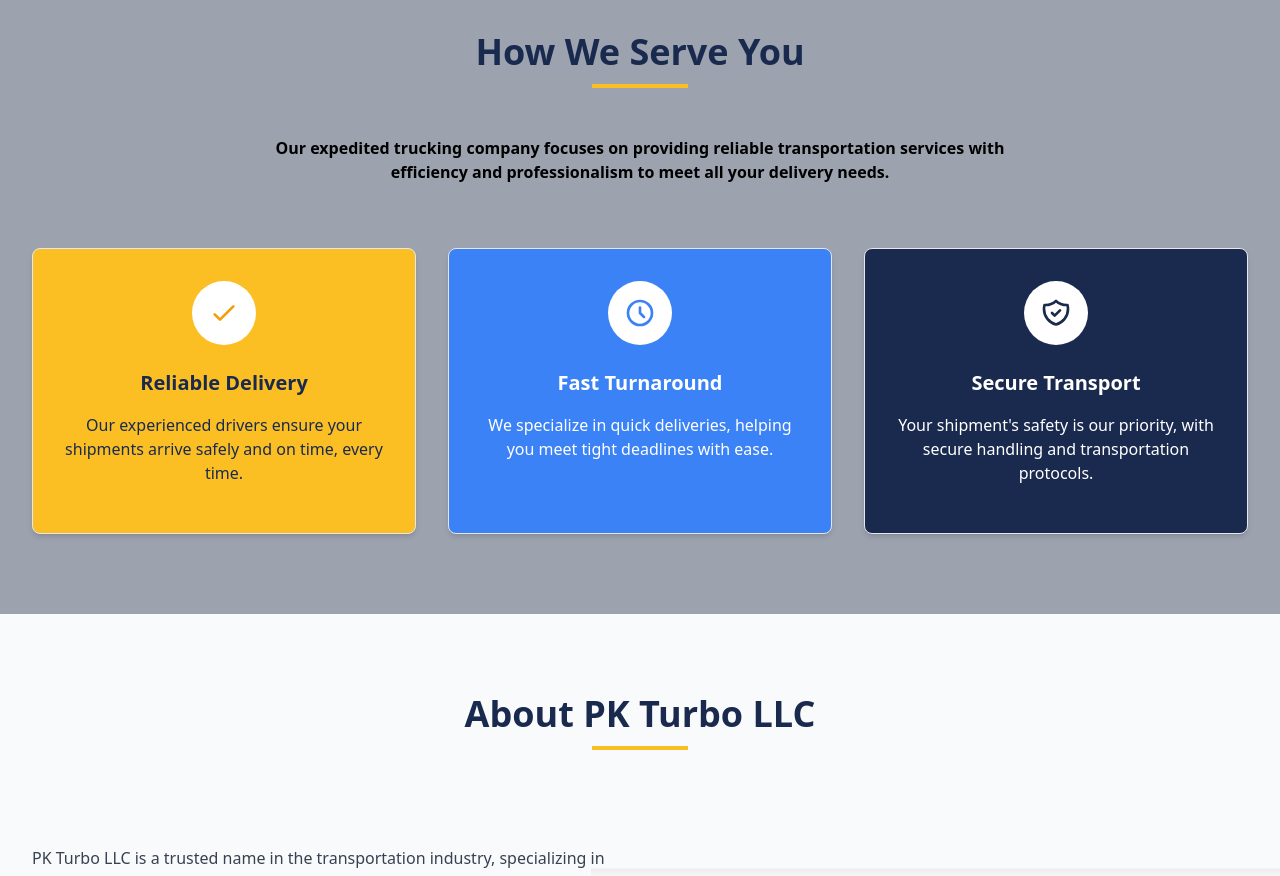
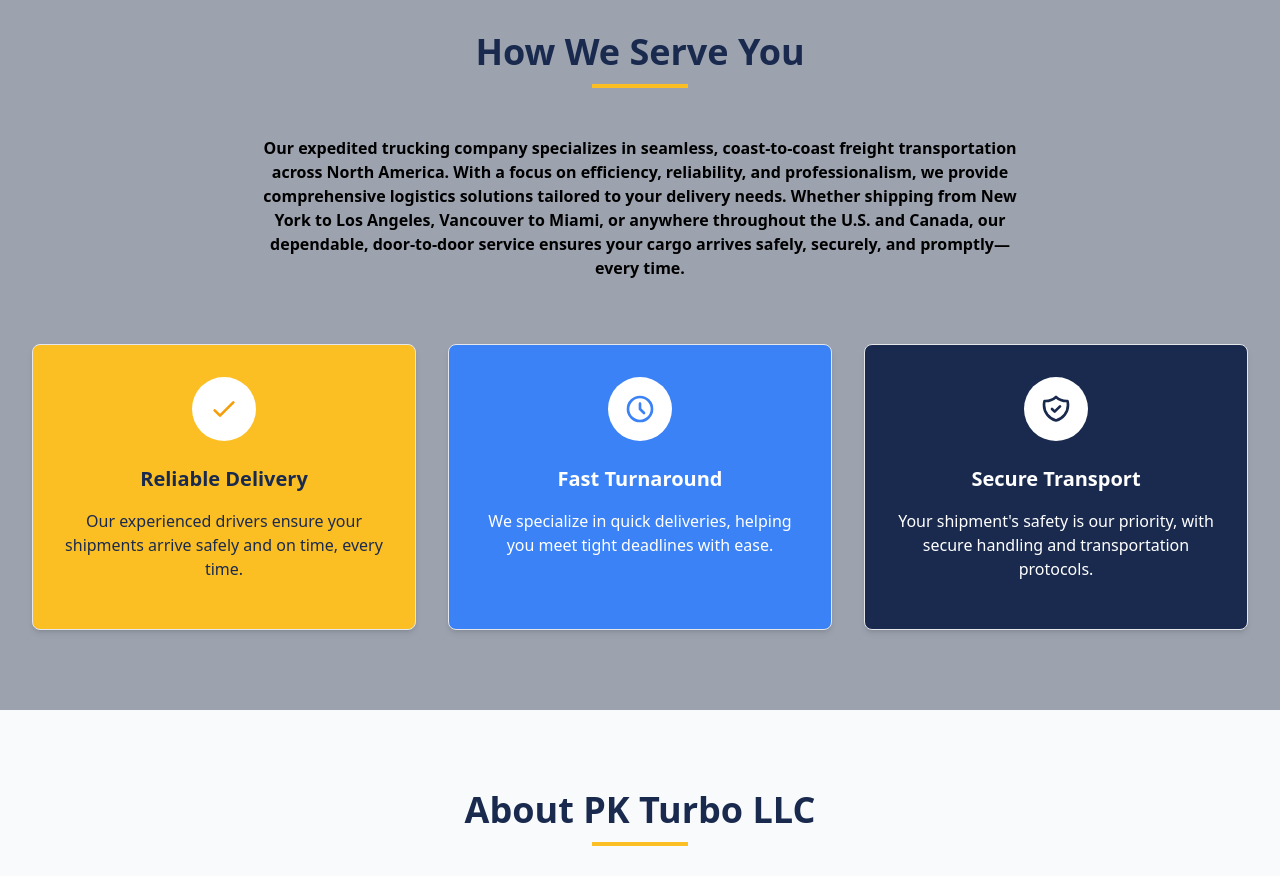
Before and after one commit to coolpeter2025/PKTurbo, a Next.js app in the folder pk-turbo-site/: page / in a window 1280 px wide. Shown: the part 840-1716 px from the top of the page. Built offline with nearby package versions, Linux system fonts and the light colour scheme.

Commit message:
Update 'How We Serve You' section with more detailed description

```diff
--- a/pk-turbo-site/app/page.tsx
+++ b/pk-turbo-site/app/page.tsx
@@ -48,7 +48,7 @@
           <h2 className="text-4xl font-bold text-center mb-3 text-navy-dark">How We Serve You</h2>
           <div className="w-24 h-1 bg-amber-400 mx-auto mb-12"></div>
             <p className="text-center max-w-3xl mx-auto mb-16 text-black font-bold">
-              Our expedited trucking company focuses on providing reliable transportation services with efficiency and professionalism to meet all your delivery needs.
+              Our expedited trucking company specializes in seamless, coast-to-coast freight transportation across North America. With a focus on efficiency, reliability, and professionalism, we provide comprehensive logistics solutions tailored to your delivery needs. Whether shipping from New York to Los Angeles, Vancouver to Miami, or anywhere throughout the U.S. and Canada, our dependable, door-to-door service ensures your cargo arrives safely, securely, and promptly—every time.
             </p>
 
           <div className="grid md:grid-cols-3 gap-8">
```
